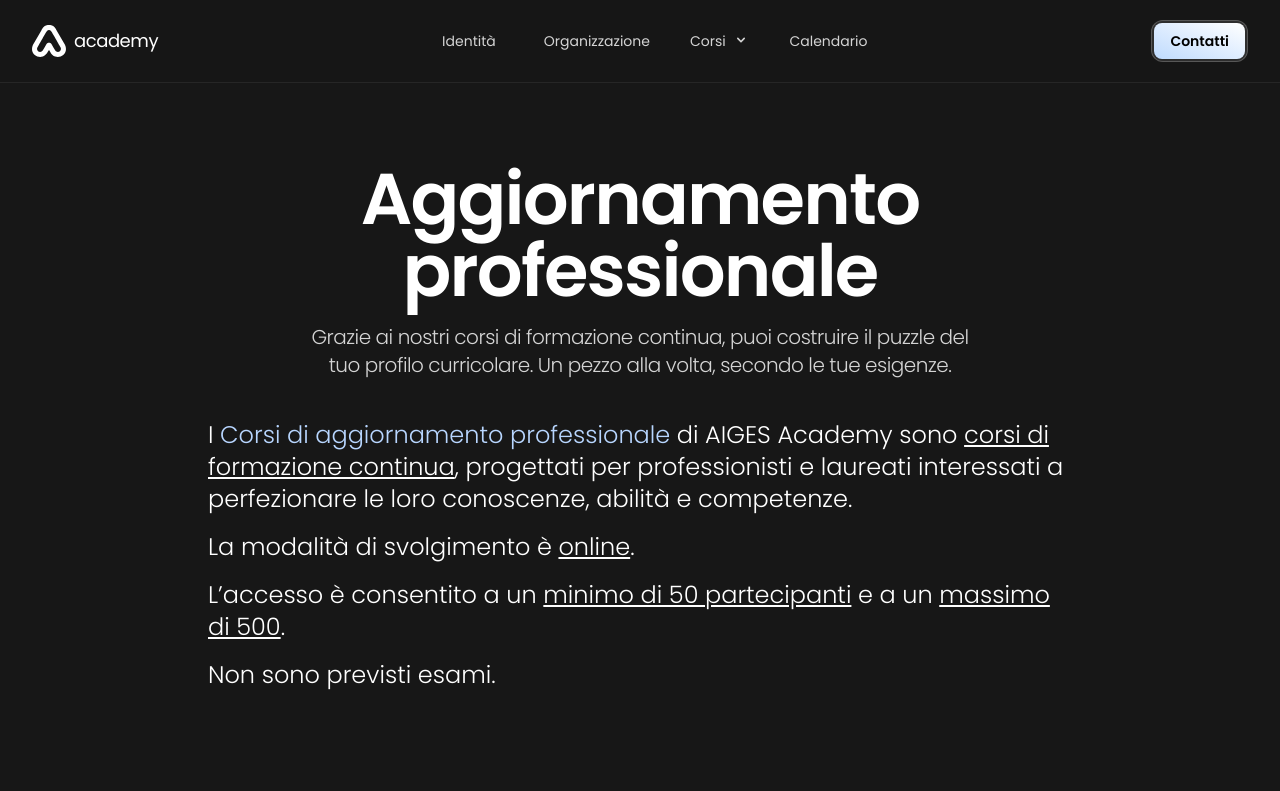
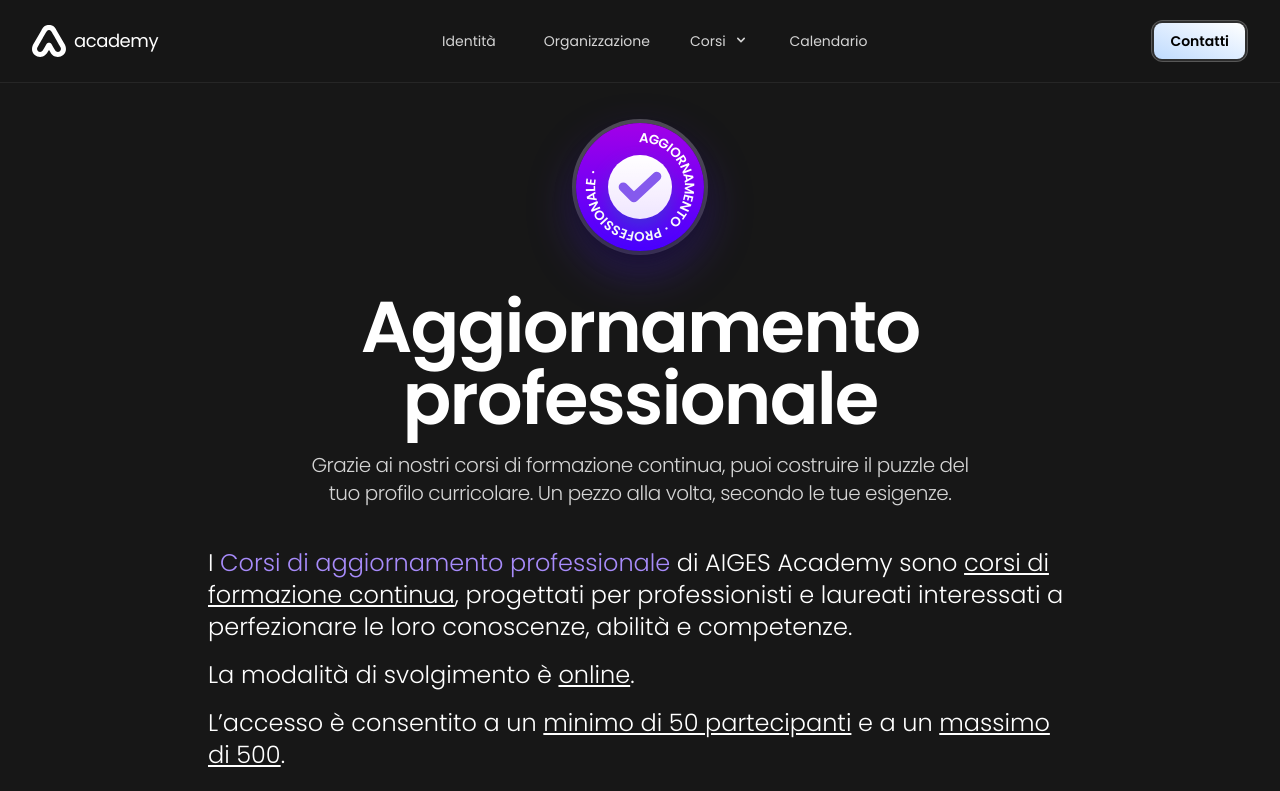
Before and after one commit to plasm/academy, a Nuxt app: page /corsi/aggiornamento-professionale in a window 1280 px wide. Shown: the top 791 px of the page. Built offline with nearby package versions, Linux system fonts and the light colour scheme.

Commit message:
progress

```diff
--- a/components/ac-shield/index.vue
+++ b/components/ac-shield/index.vue
@@ -22,7 +22,7 @@
           }"
         >
           <ac-logo size="large" :class="{ 'z-10 text-black': capsule }" />
-          <div class="absolute  size-full  animate-spin-slow">
+          <div class="absolute  size-full animate-spin-slow">
             <div
               :class="{
                 'scale-100 opacity-0':!hover,
--- a/pages/corsi/aggiornamento-professionale.vue
+++ b/pages/corsi/aggiornamento-professionale.vue
@@ -1,6 +1,19 @@
 <template>
   <div data-name="page-aggiornamento-professionale">
     <div class="mx-auto mt-10 px-4 sm:px-6 md:px-8 2xl:max-w-7xl">
+      <!--  -->
+      <div class="content-logo mx-auto size-32 rounded-full p-2">
+        <div class="relative size-full animate-spin-slow">
+          <svg class="transform-origin-center-center absolute inset-0 size-full origin-center text-xs font-semibold  tracking-widest" viewBox="0 0 100 100" overflow="visible"><path id="curve-wnxkz4" d="M 0 50 L 0 50 A 1 1 0 0 1 100 50 L 100 50 L 100 50 A 1 1 0 0 1 0 50 L 0 50" stroke-width="none" fill="transparent" /><text><textPath href="#curve-wnxkz4" startOffset="0" dominant-baseline="Hanging" style="fill: rgb(255, 255, 255);">AGGIORNAMENTO · PROFESSIONALE ·</textPath></text></svg>
+        </div>
+
+        <div class="logo-container pixelated absolute size-16 rounded-full">
+          <div class="h-8 w-full">
+            <svg class="size-full text-[#855aed]" xmlns="http://www.w3.org/2000/svg" xmlns:xlink="http://www.w3.org/1999/xlink" viewBox="0 0 28 21"><path d="M 3 10.5 L 10 17.5 L 25 3.5" fill="transparent" stroke-width="6" stroke="currentColor" stroke-linecap="round" stroke-linejoin="round" /></svg>
+          </div>
+        </div>
+      </div>
+      <!--  -->
       <ac-heading description="Grazie ai nostri corsi di formazione continua, puoi costruire il puzzle del tuo profilo curricolare. Un pezzo alla volta, secondo le tue esigenze.">
         <template #title>
           <div class="leading-none ">
@@ -13,7 +26,7 @@
     <div class="mx-auto max-w-5xl px-6 py-10 md:p-20 md:pt-0">
       <div class="mb-8 flex flex-col gap-4 text-lg font-light text-white md:text-2xl">
         <div>
-          I <span class="text-primary">Corsi di aggiornamento professionale</span> di AIGES Academy sono <u>corsi di formazione continua</u>, progettati per professionisti e laureati interessati a perfezionare le loro conoscenze, abilità e competenze.
+          I <span class="text-violet-400">Corsi di aggiornamento professionale</span> di AIGES Academy sono <u>corsi di formazione continua</u>, progettati per professionisti e laureati interessati a perfezionare le loro conoscenze, abilità e competenze.
         </div>
         <div>
           La modalità di svolgimento è <u>online</u>.
@@ -48,5 +61,32 @@ export default {
 </script>
 
 <style lang="scss" scoped>
-
+.content-logo{
+  place-content: center;
+    align-items: center;
+    background: linear-gradient(180deg, #a300e8 0%,  #4800ff 100%);
+    box-shadow: 0px 10px 20px 0px rgba(0, 0, 0, 0.4), 0px 20px 48px 0px rgba(81, 34, 221, 0.4), 0px 0px 0px 4px hsla(0, 0%, 100%, 0.25);
+    display: flex;
+    flex: 0 0 auto;
+    flex-flow: row;
+    overflow: hidden;
+    transform: perspective(1200px);
+    will-change: transform;
+    position: relative;
+}
+.logo-container{
+  place-content: center;
+    align-items: center;
+    background: linear-gradient(rgb(255, 255, 255) 0%, rgba(255, 255, 255, 0.9) 100%);
+    box-shadow: rgba(0, 153, 153, 0.3) 0px 10px 20px 0px;
+    display: flex;
+    flex: 0 0 auto;
+    flex-flow: row;
+    overflow: hidden;
+    will-change: transform;
+    z-index: 1;
+}
+.pixelated{
+  image-rendering: pixelated;
+}
 </style>
--- a/pages/corsi/alta-formazione.vue
+++ b/pages/corsi/alta-formazione.vue
@@ -2,7 +2,9 @@
   <div data-name="page-alta-formazione" class="mt-24">
     <!-- HEADER -->
     <div class="mx-auto px-4 sm:px-6 md:px-8 2xl:max-w-7xl">
+      <div class="silver-shadow mx-auto w-min rounded-full">
       <ac-shield class="mx-auto mb-2" persistent theme="silver" />
+    </div>
       <ac-heading description="Immergerti totalmente nell’alta formazione ha un solo e unico obiettivo: farti emergere nella professione.">
         <template #title>
           <div class="leading-none ">
@@ -256,4 +258,7 @@ export default {
 .gradient-highlighs{
   background: radial-gradient(80% 100% at 0% 100%, rgba(#9fc7ff, .7) 0%, #17171700 100%),  radial-gradient(80% 100% at 90% 150%, rgba(#b4a5ff, 1) 0%, #17171700 100%);
 }
+.silver-shadow{
+  box-shadow: 0px 10px 20px 0px rgba(0, 0, 0, 0.4), 0px 20px 48px 0px rgba(#b4a5ff, 0.4);
+}
 </style>
--- a/pages/corsi/master-experience.vue
+++ b/pages/corsi/master-experience.vue
@@ -2,7 +2,9 @@
   <div data-name="page-master-experience" class="mt-24">
     <!-- HEADER -->
     <div class="mx-auto px-4 sm:px-6 md:px-8 2xl:max-w-7xl">
-      <ac-shield class="mx-auto mb-2" persistent experience theme="gold" />
+      <div class="gold-shadow mx-auto w-min rounded-full">
+        <ac-shield class="mx-auto mb-2" persistent experience theme="gold" />
+      </div>
       <ac-heading description="Ti conduciamo oltre i confini della formazione convenzionale per vivere un’esperienza trasformativa senza precedenti.">
         <template #title>
           <div class="leading-none ">
@@ -366,4 +368,7 @@ export default {
 .gradient-highlighs{
   background: radial-gradient(90% 100% at 0% 100%, rgba(#AE9460, 1) 0%, #17171700 100%),  radial-gradient(80% 100% at 90% 150%, rgba(#AE9460, 1) 0%, #17171700 100%);
 }
+.gold-shadow{
+  box-shadow: 0px 10px 20px 0px rgba(0, 0, 0, 0.4), 0px 20px 48px 0px rgba(#AE9460, 0.4);
+}
 </style>
--- a/pages/identita.vue
+++ b/pages/identita.vue
@@ -22,8 +22,8 @@
         <div class="mb-4 text-4xl font-semibold uppercase text-white">
           {{ resource.title }}
         </div>
-        <div class="flex flex-col items-start justify-start gap-2">
-          <div class="flex flex-col gap-4  text-xl font-light text-neutral-500" v-html="resource.content" />
+        <div class="flex flex-col items-start justify-start gap-2 group">
+          <div class="flex flex-col gap-4  text-xl font-light text-neutral-500 group-hover:text-neutral-200 transition-colors duration-500" v-html="resource.content" />
         </div>
       </template>
     </ac-sticky-resources>
```
